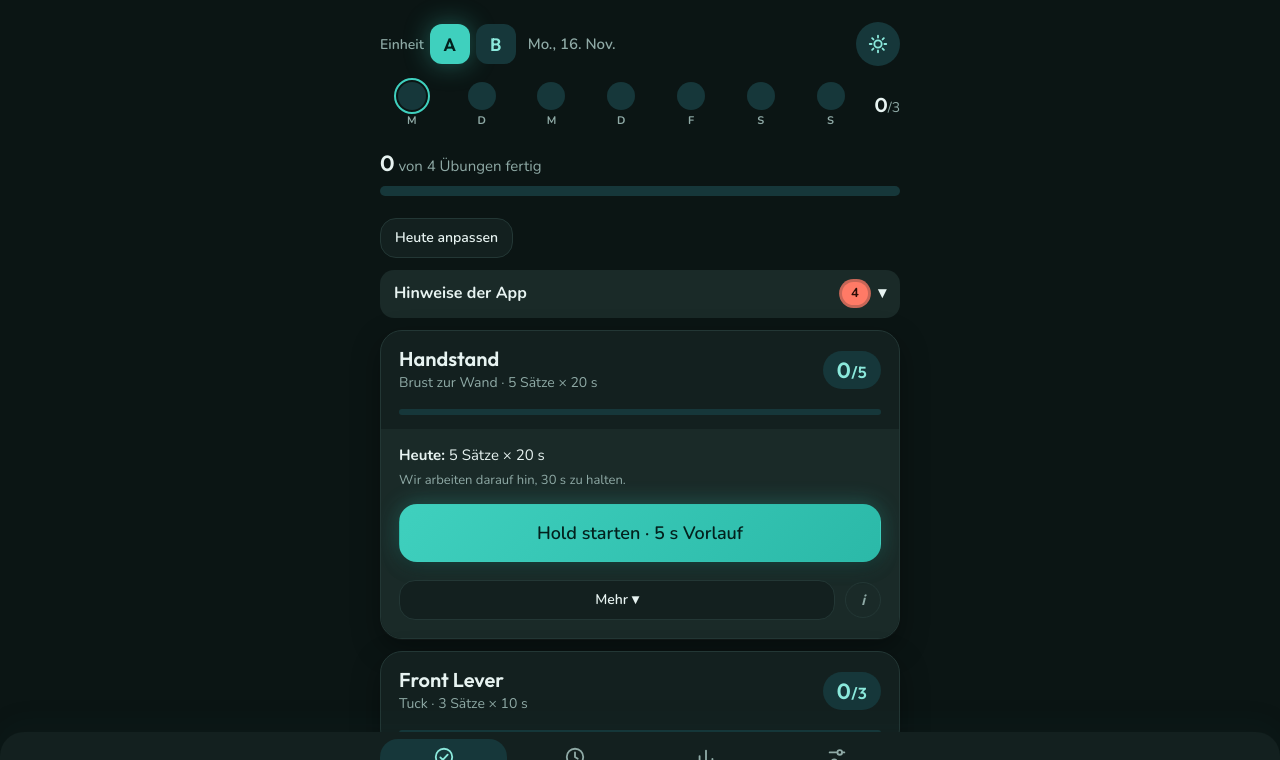
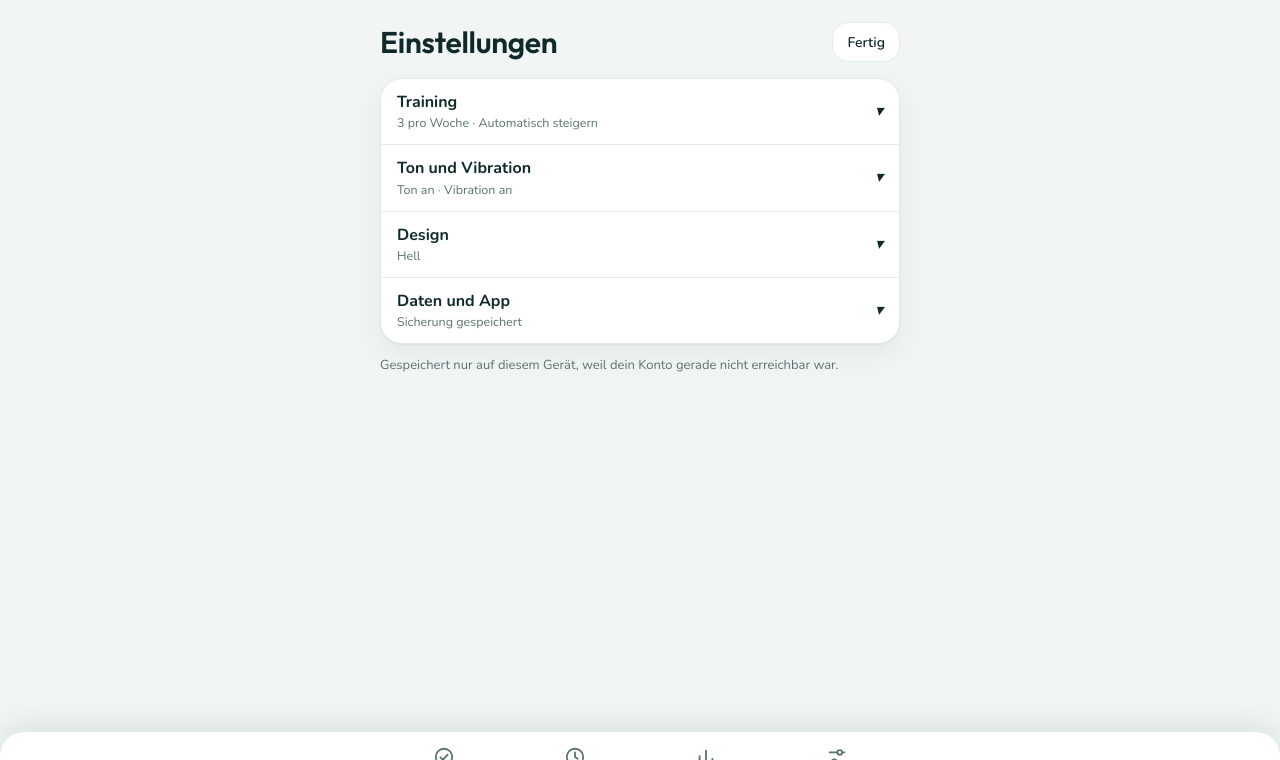
Before and after one commit to weschde/Repmaster, a plain HTML site: page index.html in a window 1280 px wide. Both pictures are taken after a click on the button 878 px from the left and 44 px from the top of the page. Shown: the top 760 px of the page. Drawn offline with nearby package versions, Linux system fonts and the light colour scheme.

Commit message:
Add files via upload

```diff
--- a/index.html
+++ b/index.html
@@ -178,6 +178,8 @@ button{cursor:pointer}
 .painbox{border:1.5px solid var(--pop);background:var(--surface);border-radius:14px;padding:12px 14px;display:grid;gap:10px}.painbox p{margin:0;font-size:14px}
 .pbtns{display:grid;grid-template-columns:1fr 1fr;gap:8px}.pbtns .btn{display:flex;align-items:center;justify-content:center;text-align:center;flex-direction:column;gap:2px;min-height:52px;height:auto;padding:8px 10px;line-height:1.2}.pbtns small{font-weight:500;font-size:12px;color:var(--muted)}
 .todayedit,.painbox{scroll-margin-top:72px}
+.hbtns{display:flex;gap:8px;align-items:center}.gearbtn svg{width:22px;height:22px;fill:none;stroke:currentColor;stroke-width:1.8;stroke-linecap:round;stroke-linejoin:round}
+.sgrp{border-top:1px solid var(--line)}.sgrp:first-child{border-top:0}.sgrp .grp{border-top:0}.sbody{padding:2px 18px 18px;display:grid;gap:4px}.subh{font:600 15px var(--f-head);margin:14px 0 6px;color:var(--ink)}.sbody .seg{margin-top:4px}
 .vol{margin-top:14px;display:grid;gap:6px}.vol label{display:flex;justify-content:space-between;gap:10px;font-size:15px}.vol b{color:var(--accent-deep)}.vol input{width:100%;accent-color:var(--accent);height:32px}
 .dayc{padding:0;border-top:0}.dayrow{width:100%;display:flex;align-items:center;gap:10px;min-height:56px;padding:0 18px;background:transparent;border:0;border-top:1px solid var(--line);color:var(--ink);font:600 16px var(--f-body);text-align:left;cursor:pointer}
 .dayrow .dd{flex:1;min-width:0}.dayrow .dm{color:var(--muted);font-size:13px;font-weight:600}.dayrow i{color:var(--muted);font-style:normal;font-size:13px}
@@ -347,7 +349,7 @@ function baseCfg(){
   };
 }
 var cfg=defaultCfg(), days={}, mode='local', appRef=null, saveErr=false;
-var histOpen={}, pendingScroll=null, painAsk=null, infoId=null, tab='today', openId=null, editId=null, confirmDel=null, draft={}, autoOpened=false, statRange=12, statEx=null, goalsOpen=null, testOpen=null, moreId=null, hintsOpen=false, grpOpen={}, formGrp=null, summaryOpen=false, editToday=false, impPending=null, impMsg='', deferredInstall=null, testDraft={}, testRes={};
+var setOpen={}, prevTab='today', histOpen={}, pendingScroll=null, painAsk=null, infoId=null, tab='today', openId=null, editId=null, confirmDel=null, draft={}, autoOpened=false, statRange=12, statEx=null, goalsOpen=null, testOpen=null, moreId=null, hintsOpen=false, grpOpen={}, formGrp=null, summaryOpen=false, editToday=false, impPending=null, impMsg='', deferredInstall=null, testDraft={}, testRes={};
 var T=null, tickId=null, wake=null, ac=null, holdPend=null;
 
 function adopt(c){
@@ -1012,7 +1014,7 @@ function viewStats(){
   var doneW=weeks.filter(function(w){return !w.cur&&firstKey&&w.key>=firstKey});
   var hit=doneW.filter(function(w){return w.n>=goal}).length;
   var streak=streakWeeks(goal);
-  var h='<header class="top"><h1>Statistik</h1></header>';
+  var h='<header class="top"><h1>Statistik</h1>'+gearBtn()+'</header>';
   h+='<div class="row" style="margin-bottom:12px"><span>Zeitraum</span><div class="seg" role="group" aria-label="Zeitraum">'+
     [8,12,26].map(function(n){return '<button aria-pressed="'+(N===n)+'" data-act="statrange" data-v="'+n+'">'+n+' Wochen</button>'}).join('')+'</div></div>';
   h+='<div class="tiles">'+
@@ -1272,7 +1274,7 @@ function weekStrip(){
 function viewToday(){
   var wt=weekType();
   var list=todayIds().map(getEx).filter(Boolean);
-  var h='<header class="top"><div class="wk"><span class="lbl">Einheit</span>'+['A','B'].map(function(w){var lock=false;return '<button class="abbtn" aria-pressed="'+(wt===w)+'" data-act="wk" data-v="'+w+'"'+(lock?' disabled':'')+' aria-label="Einheit '+w+'">'+w+'</button>'}).join('')+'</div><div class="date">'+labelDate(new Date())+'</div><button class="themebtn" data-act="theme" aria-label="'+(curTheme()==='dark'?'Zum hellen Design wechseln':'Zum dunklen Design wechseln')+'">'+(curTheme()==='dark'?SUN:MOON)+'</button></header>';
+  var h='<header class="top"><div class="wk"><span class="lbl">Einheit</span>'+['A','B'].map(function(w){var lock=false;return '<button class="abbtn" aria-pressed="'+(wt===w)+'" data-act="wk" data-v="'+w+'"'+(lock?' disabled':'')+' aria-label="Einheit '+w+'">'+w+'</button>'}).join('')+'</div><div class="date">'+labelDate(new Date())+'</div>'+gearBtn()+'</header>';
   var fk=todayKey();
   var finished=!!(days[fk]&&days[fk].end&&(days[fk].sets||[]).length);
   if(finished){
@@ -1369,7 +1371,7 @@ function viewToday(){
   return h;
 }
 function viewHistory(){
-  var h='<header class="top"><h1>Verlauf</h1></header>';
+  var h='<header class="top"><h1>Verlauf</h1>'+gearBtn()+'</header>';
   h+='<section class="card pad"><h2>Bestwerte auf aktueller Stufe</h2>';
   var allSets=[];
   Object.keys(days).forEach(function(k){(days[k].sets||[]).forEach(function(s){allSets.push(s)})});
@@ -1428,32 +1430,9 @@ function editForm(e){
     '</div></div>';
 }
 var formType=null;
-function viewPlan(){
-  var wt=weekType();
-  var h='<header class="top"><h1>Plan</h1></header>';
-  h+='<section class="card pad"><h2>Heute ist Einheit</h2><div class="seg" role="group" aria-label="Heutige Einheit">'+
-     ['A','B'].map(function(w){return '<button aria-pressed="'+(wt===w)+'" data-act="wk" data-v="'+w+'">Einheit '+w+'</button>'}).join('')+'</div>'+
-     '<p class="note" style="margin-top:8px">Die App wechselt nach jedem Training zwischen A und B, zum Beispiel Mo A, Mi B, Fr A und in der Woche darauf Mo B, Mi A, Fr B. Du kannst die heutige Einheit jederzeit ändern. Schon gespeicherte Sätze von heute bleiben erhalten.</p></section>';
-  ['A','B'].forEach(function(w){
-    h+='<section class="card pad"><h2>Übungen in Einheit '+w+'</h2><ul class="chips">'+
-      (cfg.plan[w]||[]).map(getEx).filter(Boolean).map(function(e){return '<li><span>'+esc(e.name)+'</span><button data-act="ptog" data-w="'+w+'" data-id="'+e.id+'" aria-label="'+esc(e.name)+' aus Einheit '+w+' entfernen">×</button></li>'}).join('')+'</ul>'+
-      ((cfg.plan[w]||[]).length?'':'<p class="note">Noch keine Übungen.</p>')+pickerHtml(w)+'</section>';
-  });
-  h+='<section class="card"><div class="exrow" style="border:0"><h2 style="margin:0">Übungen und Leitern</h2></div>';
-  GROUPS.forEach(function(g){
-    var ex=cfg.exercises.filter(function(e){return grpOf(e)===g});
-    if(!ex.length) return;
-    var op=!!grpOpen[g]||ex.some(function(e){return editId===e.id});
-    h+='<div class="gbox'+(op?' open':'')+'">';
-    h+='<button class="grp" data-act="grp" data-v="'+g+'" aria-expanded="'+op+'"><span class="gn"><b>'+g+'</b><small>'+ex.map(function(e){return esc(e.name)}).join(', ')+'</small></span><span class="gc">'+ex.length+'</span><i>'+(op?'▴':'▾')+'</i></button>';
-    if(op) ex.forEach(function(e){
-      h+='<div class="exrow c"><span class="nm">'+esc(e.name)+'</span><span class="tag">'+({time:'Hold',reps:'Wdh.',ladder:'Leiter'}[e.type]||'')+'</span>'+
-         '<button class="btn small" data-act="fedit" data-id="'+e.id+'" aria-label="'+esc(e.name)+(editId===e.id?' schließen':' ändern')+'">'+(editId===e.id?'Zu':'Ändern')+'</button></div>';
-      if(editId===e.id) h+=editForm(e);
-    });
-    h+='</div>';
-  });
-  h+='<div class="exrow"><button class="btn" data-act="fnew">Übung hinzufügen</button></div></section>';
+function gearBtn(){return '<button class="themebtn gearbtn" data-act="tab" data-v="settings" aria-label="Einstellungen">'+GEAR+'</button>'}
+function viewSettings(){
+  var raw=(function(){var h='';
   h+='<section class="card pad"><h2>Trainings pro Woche</h2><div class="seg" role="group" aria-label="Wochenziel">'+
      [2,3,4,5].map(function(n){return '<button aria-pressed="'+((cfg.settings.goal||3)===n)+'" data-act="goal" data-v="'+n+'">'+n+'</button>'}).join('')+'</div>'+
      '<p class="note" style="margin-top:8px">Das ist dein Wochenziel in der Statistik.</p></section>';
@@ -1483,6 +1462,59 @@ function viewPlan(){
      (impPending?'<div class="sg" style="margin-top:10px"><h3>Sicherung ersetzen?</h3><p>Deine jetzigen Daten werden durch die Sicherung ersetzt ('+Object.keys(impPending.days).length+' Tage'+(impPending.at?', erstellt am '+esc(impPending.at):'')+'). Das lässt sich nicht rückgängig machen.</p><div class="row" style="margin-top:8px"><button class="btn primary" data-act="impok">Ersetzen</button><button class="btn" data-act="impno">Abbrechen</button></div></div>':'')+
      (impMsg?'<p class="note" role="status" style="margin-top:8px">'+esc(impMsg)+'</p>':'')+'</section>';
   h+='<p class="note" id="store-note">'+esc(storeText())+'</p>';
+  return h})();
+  var parts=raw.split('<section class="card pad">').slice(1), tail='', byT={};
+  parts.forEach(function(p,i){
+    var m=p.match(/^<h2>(.*?)<\/h2>/); var body=p.slice(m[0].length), j=body.indexOf('</section>');
+    if(i===parts.length-1) tail=body.slice(j+10);
+    byT[m[1]]=body.slice(0,j);
+  });
+  var st=cfg.settings, thLab={light:'Hell',dark:'Dunkel',auto:'Automatisch'}[st.theme||'light'];
+  var G=[
+    ['train','Training',(st.goal||3)+' pro Woche · '+(st.auto?'Automatisch steigern':'Nur Vorschläge'),['Trainings pro Woche','Maximaltests','Progression']],
+    ['sound','Ton und Vibration',(st.sound?'Ton an':'Ton aus')+' · Vibration '+(st.haptic!==false?'an':'aus'),['Ton und Vorlauf']],
+    ['design','Design',thLab,['Design']],
+    ['data','Daten und App',backupDue()?'Sicherung fällig':'Sicherung gespeichert',['Daten sichern','App installieren']]
+  ];
+  var h='<header class="top"><h1>Einstellungen</h1><button class="btn small" data-act="back">Fertig</button></header><section class="card">';
+  G.forEach(function(g){
+    var op=!!setOpen[g[0]];
+    h+='<div class="sgrp"><button class="grp" data-act="sset" data-v="'+g[0]+'" aria-expanded="'+op+'"><span class="gn"><b>'+g[1]+'</b><small>'+esc(g[2])+'</small></span><i>'+(op?'▴':'▾')+'</i></button>';
+    if(op){
+      h+='<div class="sbody">';
+      g[3].forEach(function(t){ if(byT[t]!=null) h+=(g[3].length>1?'<h3 class="subh">'+t+'</h3>':'')+byT[t]; });
+      h+='</div>';
+    }
+    h+='</div>';
+  });
+  return h+'</section>'+tail;
+}
+function viewPlan(){
+  var wt=weekType();
+  var h='<header class="top"><h1>Plan</h1>'+gearBtn()+'</header>';
+  h+='<section class="card pad"><h2>Heute ist Einheit</h2><div class="seg" role="group" aria-label="Heutige Einheit">'+
+     ['A','B'].map(function(w){return '<button aria-pressed="'+(wt===w)+'" data-act="wk" data-v="'+w+'">Einheit '+w+'</button>'}).join('')+'</div>'+
+     '<p class="note" style="margin-top:8px">Die App wechselt nach jedem Training zwischen A und B, zum Beispiel Mo A, Mi B, Fr A und in der Woche darauf Mo B, Mi A, Fr B. Du kannst die heutige Einheit jederzeit ändern. Schon gespeicherte Sätze von heute bleiben erhalten.</p></section>';
+  ['A','B'].forEach(function(w){
+    h+='<section class="card pad"><h2>Übungen in Einheit '+w+'</h2><ul class="chips">'+
+      (cfg.plan[w]||[]).map(getEx).filter(Boolean).map(function(e){return '<li><span>'+esc(e.name)+'</span><button data-act="ptog" data-w="'+w+'" data-id="'+e.id+'" aria-label="'+esc(e.name)+' aus Einheit '+w+' entfernen">×</button></li>'}).join('')+'</ul>'+
+      ((cfg.plan[w]||[]).length?'':'<p class="note">Noch keine Übungen.</p>')+pickerHtml(w)+'</section>';
+  });
+  h+='<section class="card"><div class="exrow" style="border:0"><h2 style="margin:0">Übungen und Leitern</h2></div>';
+  GROUPS.forEach(function(g){
+    var ex=cfg.exercises.filter(function(e){return grpOf(e)===g});
+    if(!ex.length) return;
+    var op=!!grpOpen[g]||ex.some(function(e){return editId===e.id});
+    h+='<div class="gbox'+(op?' open':'')+'">';
+    h+='<button class="grp" data-act="grp" data-v="'+g+'" aria-expanded="'+op+'"><span class="gn"><b>'+g+'</b><small>'+ex.map(function(e){return esc(e.name)}).join(', ')+'</small></span><span class="gc">'+ex.length+'</span><i>'+(op?'▴':'▾')+'</i></button>';
+    if(op) ex.forEach(function(e){
+      h+='<div class="exrow c"><span class="nm">'+esc(e.name)+'</span><span class="tag">'+({time:'Hold',reps:'Wdh.',ladder:'Leiter'}[e.type]||'')+'</span>'+
+         '<button class="btn small" data-act="fedit" data-id="'+e.id+'" aria-label="'+esc(e.name)+(editId===e.id?' schließen':' ändern')+'">'+(editId===e.id?'Zu':'Ändern')+'</button></div>';
+      if(editId===e.id) h+=editForm(e);
+    });
+    h+='</div>';
+  });
+  h+='<div class="exrow"><button class="btn" data-act="fnew">Übung hinzufügen</button></div></section>';
   return h;
 }
 var ICON={
@@ -1492,6 +1524,7 @@ var ICON={
   plan:'<svg viewBox="0 0 24 24" aria-hidden="true"><path d="M4 7h8M18 7h2M4 17h2M12 17h8"/><circle cx="15" cy="7" r="2.5"/><circle cx="9" cy="17" r="2.5"/></svg>'
 };
 var SUN='<svg viewBox="0 0 24 24" aria-hidden="true"><circle cx="12" cy="12" r="4"/><path d="M12 3v2M12 19v2M3 12h2M19 12h2M5.6 5.6l1.4 1.4M17 17l1.4 1.4M5.6 18.4L7 17M17 7l1.4-1.4"/></svg>';
+var GEAR='<svg viewBox="0 0 24 24" aria-hidden="true"><path d="M12.22 2h-.44a2 2 0 0 0-2 2v.18a2 2 0 0 1-1 1.73l-.43.25a2 2 0 0 1-2 0l-.15-.08a2 2 0 0 0-2.73.73l-.22.38a2 2 0 0 0 .73 2.73l.15.1a2 2 0 0 1 1 1.72v.51a2 2 0 0 1-1 1.74l-.15.09a2 2 0 0 0-.73 2.73l.22.38a2 2 0 0 0 2.73.73l.15-.08a2 2 0 0 1 2 0l.43.25a2 2 0 0 1 1 1.73V20a2 2 0 0 0 2 2h.44a2 2 0 0 0 2-2v-.18a2 2 0 0 1 1-1.73l.43-.25a2 2 0 0 1 2 0l.15.08a2 2 0 0 0 2.73-.73l.22-.39a2 2 0 0 0-.73-2.73l-.15-.08a2 2 0 0 1-1-1.74v-.5a2 2 0 0 1 1-1.74l.15-.09a2 2 0 0 0 .73-2.73l-.22-.38a2 2 0 0 0-2.73-.73l-.15.08a2 2 0 0 1-2 0l-.43-.25a2 2 0 0 1-1-1.73V4a2 2 0 0 0-2-2z"/><circle cx="12" cy="12" r="3"/></svg>';
 var MOON='<svg viewBox="0 0 24 24" aria-hidden="true"><path d="M20 14.5A8 8 0 1 1 9.5 4a6.5 6.5 0 0 0 10.5 10.5z"/></svg>';
 function curTheme(){
   var t=(cfg.settings&&cfg.settings.theme)||'light';
@@ -1542,7 +1575,7 @@ var loading=true;
 function render(){
   var v=$('#view'); applyTheme();
   if(loading){v.innerHTML='<section class="card pad" role="status"><h2>Deine Daten werden geladen …</h2><p class="note">Einen Moment. Danach reagieren alle Knöpfe.</p></section>';return}
-  v.innerHTML=tab==='today'?viewToday():tab==='history'?viewHistory():tab==='stats'?viewStats():viewPlan();
+  v.innerHTML=tab==='today'?viewToday():tab==='history'?viewHistory():tab==='stats'?viewStats():tab==='settings'?viewSettings():viewPlan();
   animateCounts();
   if(pendingScroll){var ps=pendingScroll;pendingScroll=null;setTimeout(function(){var el=document.querySelector(ps.charAt(0)==='.'?ps:'.ex-head[data-id="'+ps+'"]');if(el&&el.scrollIntoView)el.scrollIntoView({block:'start',behavior:'smooth'})},60)}
   $('#nav').innerHTML=[['today','Heute'],['history','Verlauf'],['stats','Statistik'],['plan','Plan']].map(function(t){
@@ -1555,7 +1588,9 @@ document.addEventListener('click',function(ev){
   var b=ev.target.closest('[data-act]'); if(!b) return;
   var act=b.dataset.act, id=b.dataset.id, e=id?getEx(id):null, v=b.dataset.v, d=parseFloat(b.dataset.d);
   switch(act){
-    case 'tab': tab=v; window.scrollTo(0,0); break;
+    case 'tab': if(v==='settings'&&tab!=='settings')prevTab=tab; tab=v; window.scrollTo(0,0); break;
+    case 'back': tab=prevTab||'today'; window.scrollTo(0,0); break;
+    case 'sset': setOpen[v]=!setOpen[v]; break;
     case 'open': openId=(openId===id)?null:id; break;
     case 'info': infoId=(infoId===id)?null:id; break;
     case 'more': moreId=(moreId===id)?null:id; if(moreId!==id){testOpen=null;goalsOpen=null} break;
@@ -1823,7 +1858,7 @@ try{var _o=JSON.parse(localStorage.getItem(LS)||'null');var _t=_o&&_o.cfg&&_o.cf
   sp.addEventListener('click',hide);
   setTimeout(hide,rm?1200:3500);
 })();
-window.addEventListener('beforeinstallprompt',function(ev){ev.preventDefault();deferredInstall=ev;if(!loading&&(tab==='plan'||tab==='today'))render()});
+window.addEventListener('beforeinstallprompt',function(ev){ev.preventDefault();deferredInstall=ev;if(!loading&&(tab==='plan'||tab==='today'||tab==='settings'))render()});
 window.addEventListener('appinstalled',function(){deferredInstall=null;if(!loading)render()});
 function isStandalone(){return (window.matchMedia&&window.matchMedia('(display-mode: standalone)').matches)||window.navigator.standalone===true}
 /* tap a stepper number to type it: the typed value is turned into one step of the plus button */
```
